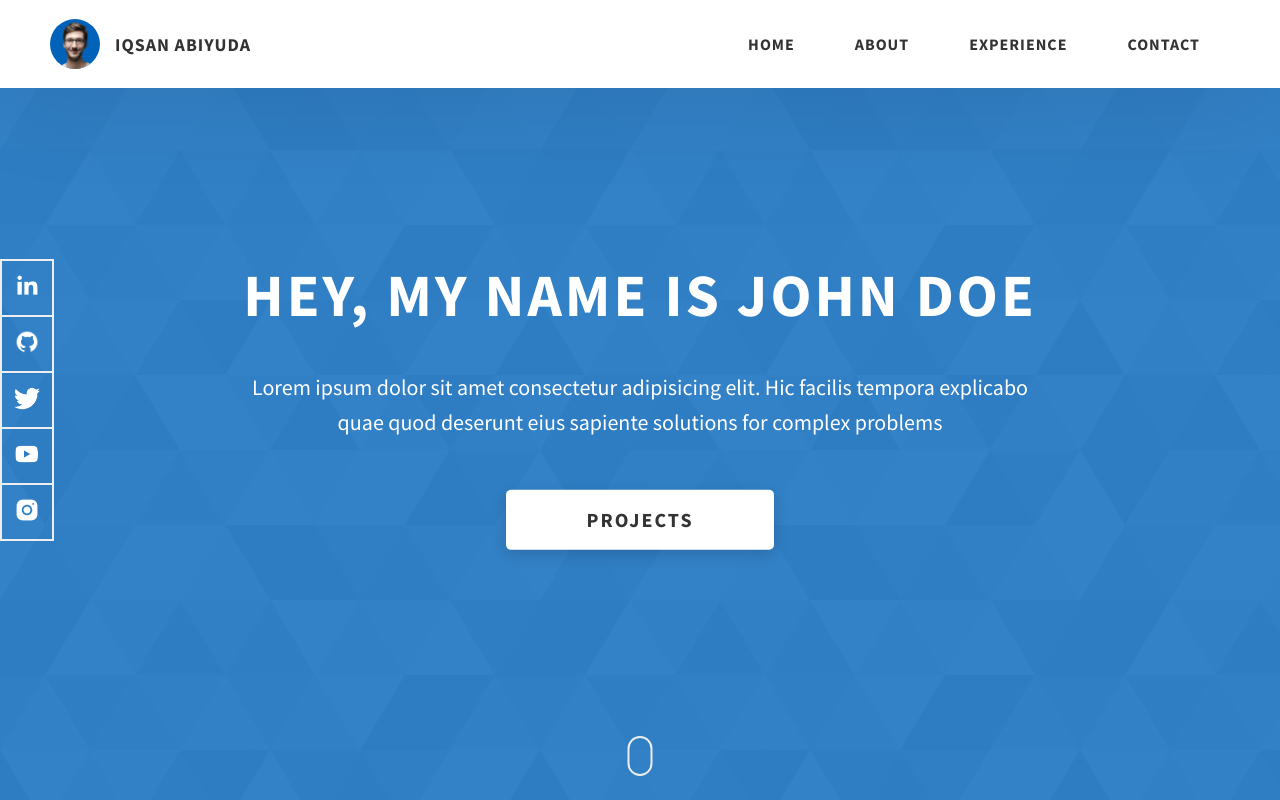
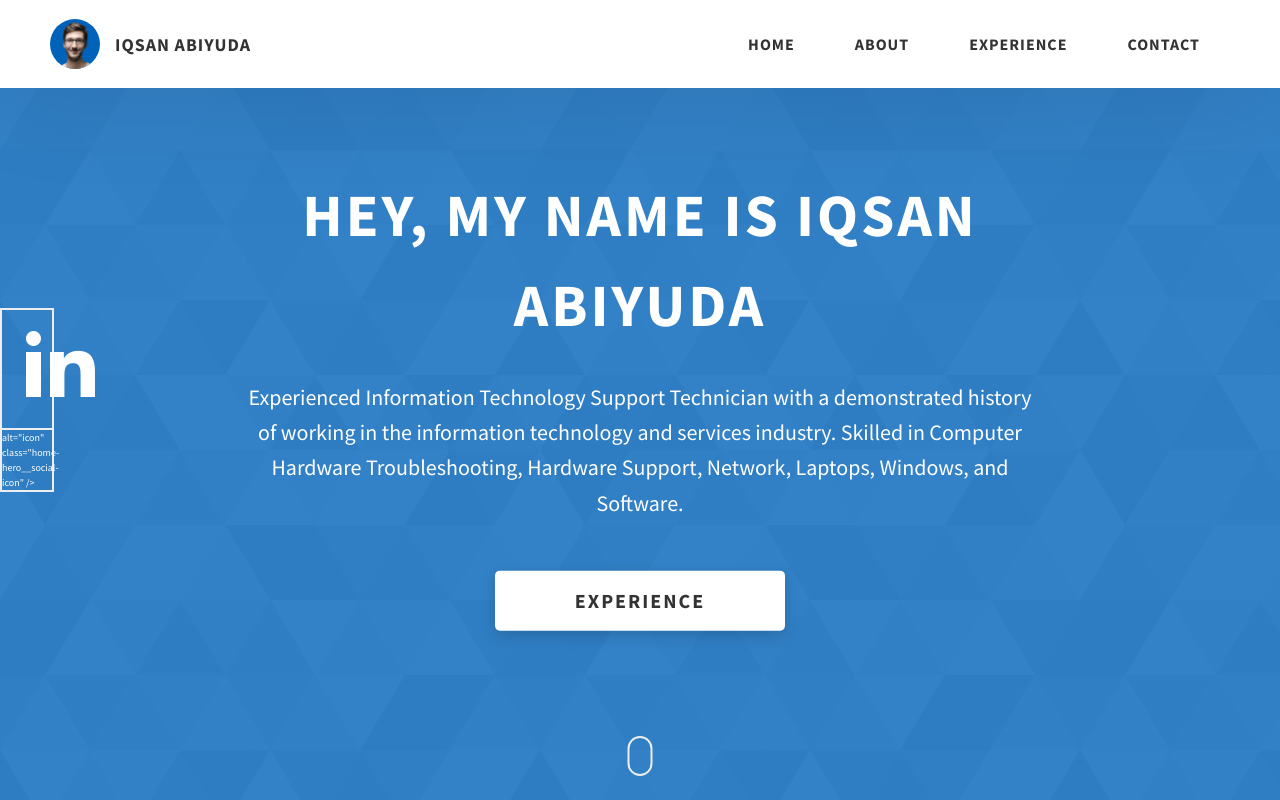
Before and after one commit to iqsanabiyuda/iqsanabiyuda.github.io, a website: page index.html in a window 1280 px wide. Shown: the top 800 px of the page. Drawn offline with Linux system fonts and the light colour scheme.

Commit message:
linkedin

```diff
--- a/index.html
+++ b/index.html
@@ -79,66 +79,30 @@
     </header>
     <section class="home-hero">
       <div class="home-hero__content">
-        <h1 class="heading-primary">Hey, My name is John Doe</h1>
+        <h1 class="heading-primary">Hey, My name is Iqsan Abiyuda</h1>
         <div class="home-hero__info">
           <p class="text-primary">
-            Lorem ipsum dolor sit amet consectetur adipisicing elit. Hic facilis
-            tempora explicabo quae quod deserunt eius sapiente solutions for
-            complex problems
+            Experienced Information Technology Support Technician with a demonstrated
+            history of working in the information technology and services industry. Skilled
+            in Computer Hardware Troubleshooting, Hardware Support, Network,
+            Laptops, Windows, and Software.
           </p>
         </div>
         <div class="home-hero__cta">
-          <a href="./#projects" class="btn btn--bg">Projects</a>
+          <a href="./#projects" class="btn btn--bg">Experience</a>
         </div>
       </div>
       <div class="home-hero__socials">
         <div class="home-hero__social">
           <a href="#" class="home-hero__social-icon-link">
             <img
-              src="./assets/png/linkedin-ico.png"
+              src="./assets/png/linkedin-ico.png" <a href="https://www.linkedin.com/in/iqsan-abiyuda-09205a196/"></a>
               alt="icon"
               class="home-hero__social-icon"
             />
           </a>
         </div>
-        <div class="home-hero__social">
-          <a href="#" class="home-hero__social-icon-link">
-            <img
-              src="./assets/png/github-ico.png"
-              alt="icon"
-              class="home-hero__social-icon"
-            />
-          </a>
-        </div>
-        <div class="home-hero__social">
-          <a href="#" class="home-hero__social-icon-link">
-            <img
-              src="./assets/png/twitter-ico.png"
-              alt="icon"
-              class="home-hero__social-icon"
-            />
-          </a>
-        </div>
-        <div class="home-hero__social">
-          <a href="#" class="home-hero__social-icon-link">
-            <img
-              src="./assets/png/yt-ico.png"
-              alt="icon"
-              class="home-hero__social-icon"
-            />
-          </a>
-        </div>
-        <div class="home-hero__social">
-          <a
-            href="#"
-            class="home-hero__social-icon-link home-hero__social-icon-link--bd-none"
-          >
-            <img
-              src="./assets/png/insta-ico.png"
-              alt="icon"
-              class="home-hero__social-icon"
-            />
-          </a>
+
         </div>
       </div>
       <div class="home-hero__mouse-scroll-cont">
```
